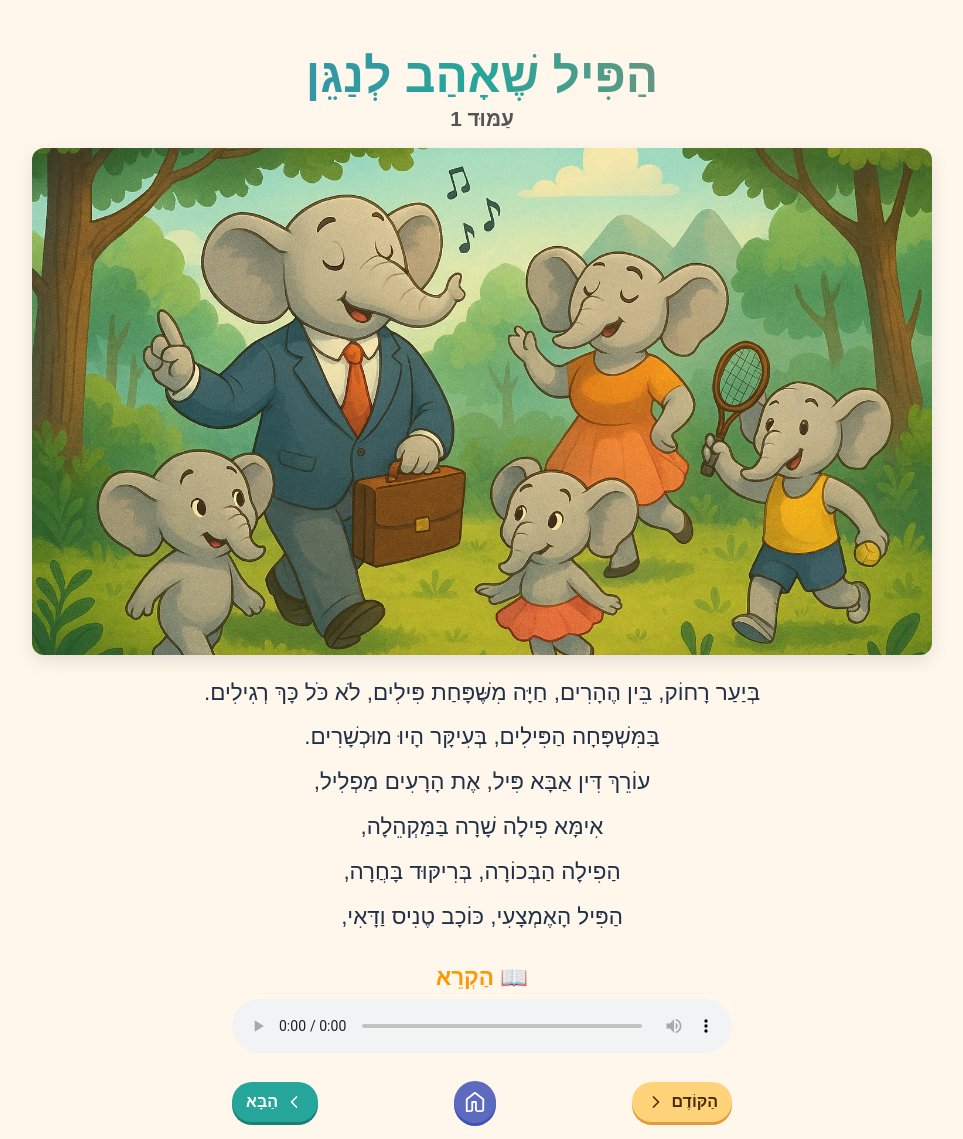
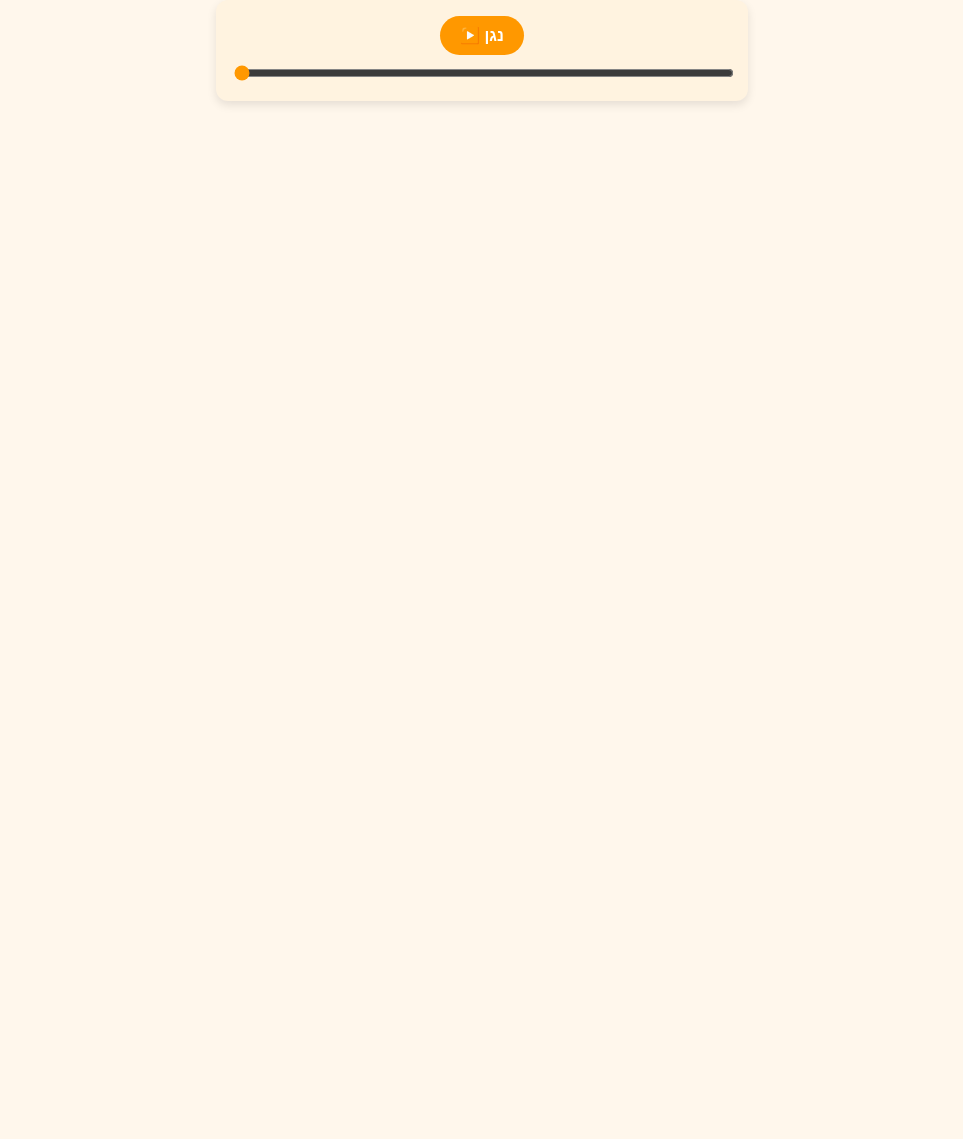
Before and after one commit to MMel25/storybook, a Next.js app: page /page1 in a window 1280 px wide. Shown: the whole page, without its empty margins (158-1121 px from the left). After the commit the page ends 800 px from the top, so only its background shows below. Built offline with nearby package versions, Linux system fonts and the light colour scheme.

Commit message:
Update page1.tsx

```diff
--- a/pages/page1.tsx
+++ b/pages/page1.tsx
@@ -1,159 +1,75 @@
-import Link from "next/link";
-import Image from "next/image";
+import { useRef, useState } from "react";
 
-export default function Page1() {
+export default function CustomAudioPlayer({ src }) {
+  const audioRef = useRef(null);
+  const [isPlaying, setIsPlaying] = useState(false);
+  const [progress, setProgress] = useState(0);
+
+  const togglePlay = () => {
+    if (!audioRef.current) return;
+    if (isPlaying) {
+      audioRef.current.pause();
+    } else {
+      audioRef.current.play();
+    }
+    setIsPlaying(!isPlaying);
+  };
+
+  const handleTimeUpdate = () => {
+    const current = audioRef.current.currentTime;
+    const total = audioRef.current.duration || 1;
+    setProgress((current / total) * 100);
+  };
+
+  const handleSeek = (e) => {
+    const total = audioRef.current.duration;
+    const newTime = (e.target.value / 100) * total;
+    audioRef.current.currentTime = newTime;
+  };
+
   return (
-    <main dir="rtl" style={{ textAlign: "center", padding: "16px" }}>
-      {/* כותרת הספר */}
-      <h1 className="title" style={{ marginBottom: "4px" }}>
-        הַפִּיל שֶׁאָהַב לְנַגֵּן
-      </h1>
-
-      {/* מספר עמוד */}
-      <h2 style={{ fontSize: "1.3rem", color: "#555", marginTop: 0 }}>
-        עַמּוּד 1
-      </h2>
-
-      {/* תמונה */}
-      <div
+    <div
+      style={{
+        background: "#fff3e0",
+        padding: "16px",
+        borderRadius: "12px",
+        boxShadow: "0 4px 10px rgba(0,0,0,0.1)",
+        maxWidth: "500px",
+        margin: "0 auto",
+      }}
+    >
+      <audio
+        ref={audioRef}
+        src={src}
+        onTimeUpdate={handleTimeUpdate}
+        onEnded={() => setIsPlaying(false)}
+      />
+      <button
+        onClick={togglePlay}
         style={{
-          position: "relative",
-          width: "100%",
-          maxWidth: "900px",
-          margin: "0 auto 16px",
-          aspectRatio: "16/9",
-          borderRadius: "12px",
-          overflow: "hidden",
-          boxShadow: "0 6px 18px rgba(0,0,0,0.1)",
+          background: "#ff9800",
+          border: "none",
+          color: "#fff",
+          padding: "10px 20px",
+          borderRadius: "999px",
+          cursor: "pointer",
+          fontWeight: "bold",
+          fontSize: "1rem",
+          marginBottom: "8px",
         }}
       >
-        <Image
-          src="/images/page1.jpg"
-          alt="איור עמוד 1"
-          fill
-          style={{ objectFit: "cover" }}
-        />
-      </div>
-
-      {/* טקסט הסיפור */}
-      <div
-        style={{
-          fontSize: "1.4rem",
-          lineHeight: "2",
-          maxWidth: "820px",
-          margin: "0 auto 24px",
-          whiteSpace: "pre-line",
-        }}
-      >
-{`בְּיַעַר רָחוֹק, בֵּין הֶהָרִים, חַיָּה מִשֶּׁפָּחַת פִּילִים, לֹא כֹּל כָּךְ רְגִילִים.
-בַּמִּשְׁפָּחָה הַפִּילִים, בְּעִיקָּר הָיוּ מוּכְשָׁרִים.
-עוֹרֵךְ דִּין אַבָּא פִּיל, אֶת הָרָעִים מַפְלִיל,
-אִימָּא פִילָה שָׁרָה בַּמַּקְהֵלָה,
-הַפִילָה הַבְּכוֹרָה, בְּרִיקּוּד בָּחֲרָה,
-הַפִּיל הָאֶמְצָעִי, כּוֹכָב טֶנִיס וַדָּאִי,`}
-      </div>
-
-      {/* כותרת לנגן + הנגן המובנה */}
-      <h3
-        style={{
-          fontSize: "1.4rem",
-          marginBottom: "8px",
-          color: "#ff9800", // אחידות עם צבע הנגן
-          fontWeight: "bold",
-        }}
-      >
-        📖 הַקְרֵא
-      </h3>
-
-      <audio
-        src="/audio/page1.wav"
-        preload="auto"
-        controls
+        {isPlaying ? "⏸ עצור" : "▶️ נגן"}
+      </button>
+      <input
+        type="range"
+        value={progress}
+        onChange={handleSeek}
         style={{
           width: "100%",
-          maxWidth: "500px",
-          accentColor: "#ff9800", // צבע כתום־זהב לפקדים
+          accentColor: "#ff9800",
+          cursor: "pointer",
         }}
       />
-
-      {/* ניווט */}
-      <div
-        style={{
-          display: "flex",
-          justifyContent: "space-between",
-          maxWidth: "500px",
-          margin: "0 auto",
-          marginTop: "24px",
-          alignItems: "center",
-        }}
-      >
-        {/* הקודם – חץ ימינה */}
-        <Link
-          href="/"
-          style={{
-            display: "flex",
-            alignItems: "center",
-            gap: "6px",
-            background: "#ffd37a",
-            padding: "10px 14px",
-            borderRadius: "999px",
-            fontWeight: "bold",
-            color: "#4a2c00",
-            boxShadow: "0 3px 0 #e59a3a",
-          }}
-        >
-          <span>הַקּוֹדֶם</span>
-          <svg xmlns="http://www.w3.org/2000/svg" width="20" height="20"
-            viewBox="0 0 24 24" fill="none" stroke="currentColor"
-            strokeWidth="2" strokeLinecap="round" strokeLinejoin="round">
-            <polyline points="9 18 15 12 9 6" />
-          </svg>
-        </Link>
-
-        {/* בית */}
-        <Link
-          href="/"
-          style={{
-            background: "#5c6bc0",
-            padding: "10px",
-            borderRadius: "50%",
-            color: "#fff",
-            display: "flex",
-            alignItems: "center",
-            justifyContent: "center",
-            boxShadow: "0 3px 0 #3f51b5",
-          }}
-        >
-          <svg xmlns="http://www.w3.org/2000/svg" width="22" height="22"
-            viewBox="0 0 24 24" fill="none" stroke="currentColor"
-            strokeWidth="2" strokeLinecap="round" strokeLinejoin="round">
-            <path d="M3 9L12 2l9 7v11a2 2 0 0 1-2 2h-4a2 2 0 0 1-2-2V12H9v8a2 2 0 0 1-2 2H3z" />
-          </svg>
-        </Link>
-
-        {/* הבא – חץ שמאלה */}
-        <Link
-          href="/page2"
-          style={{
-            display: "flex",
-            alignItems: "center",
-            gap: "6px",
-            background: "#26a69a",
-            padding: "10px 14px",
-            borderRadius: "999px",
-            fontWeight: "bold",
-            color: "#fff",
-            boxShadow: "0 3px 0 #1b7f74",
-          }}
-        >
-          <svg xmlns="http://www.w3.org/2000/svg" width="20" height="20"
-            viewBox="0 0 24 24" fill="none" stroke="currentColor"
-            strokeWidth="2" strokeLinecap="round" strokeLinejoin="round">
-            <polyline points="15 18 9 12 15 6" />
-          </svg>
-          <span>הַבָּא</span>
-        </Link>
-      </div>
-    </main>
+    </div>
   );
 }
```
